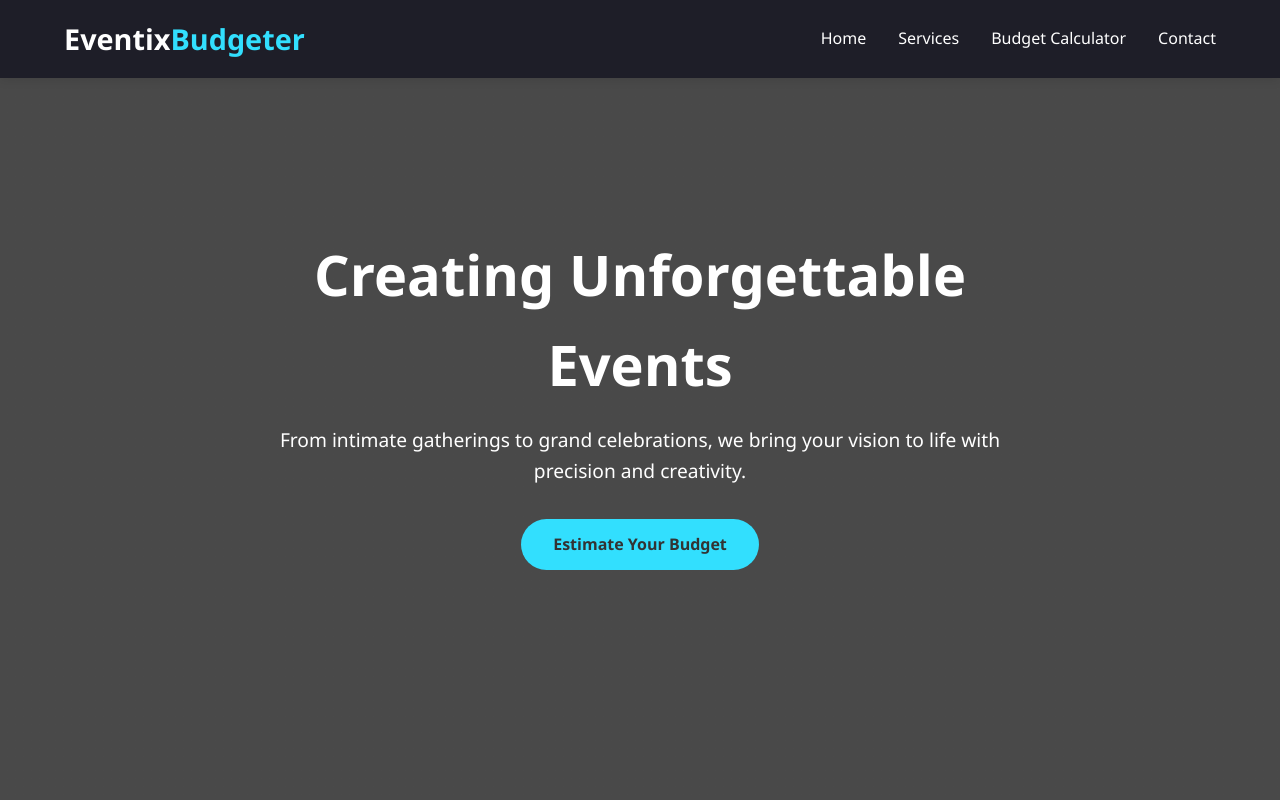
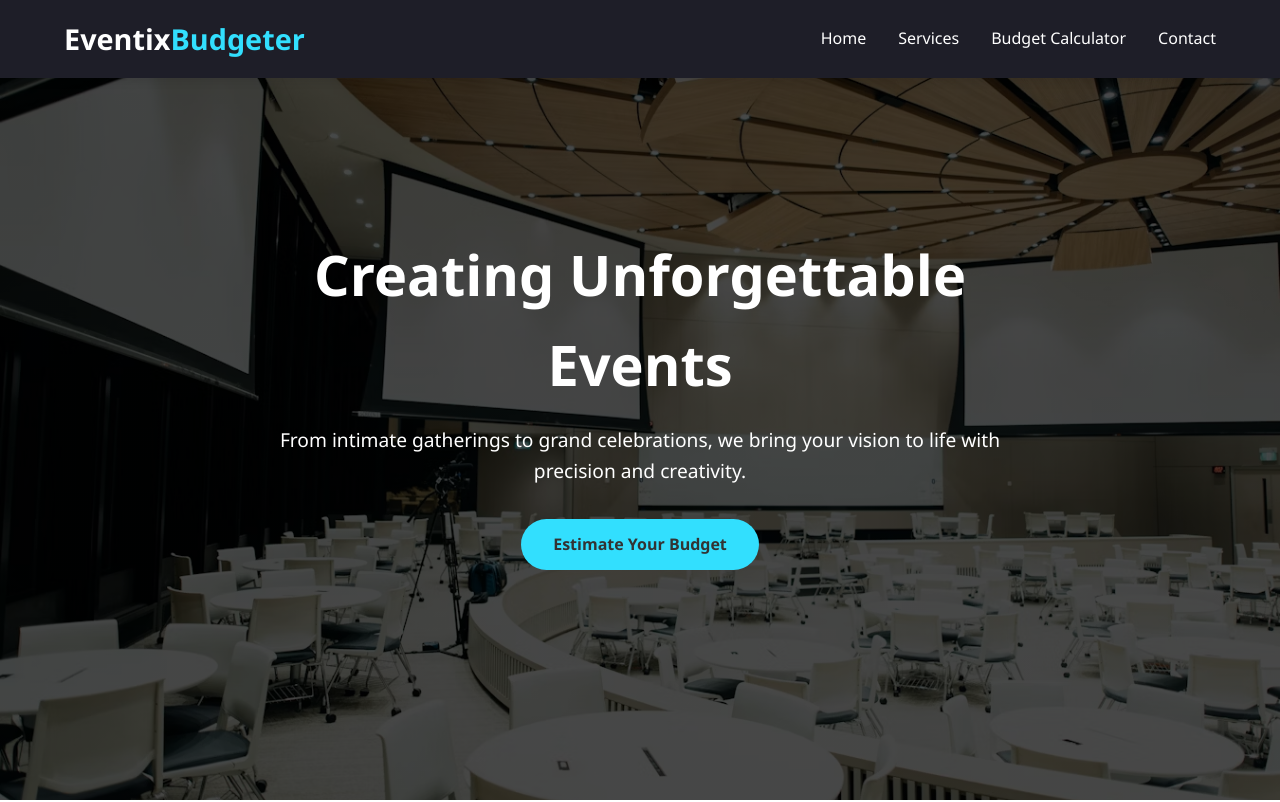
Before and after one commit to muddasar-de/EventixBudgeter, a plain HTML site: page index.html in a window 1280 px wide. Shown: the top 802 px of the page. Drawn offline with nearby package versions, Linux system fonts and the light colour scheme.

Commit message:
Update styles.css

```diff
--- a/styles.css
+++ b/styles.css
@@ -83,7 +83,7 @@ nav ul li a:hover {
 /* Hero section */
 .hero {
     height: 100vh;
-    background: linear-gradient(rgba(0, 0, 0, 0.7), rgba(0, 0, 0, 0.7)), url('./images/hero.avif');
+    background: linear-gradient(rgba(0, 0, 0, 0.7), rgba(0, 0, 0, 0.7)), url('./hero.avif');
     background-size: cover;
     background-position: center;
     display: flex;
```
